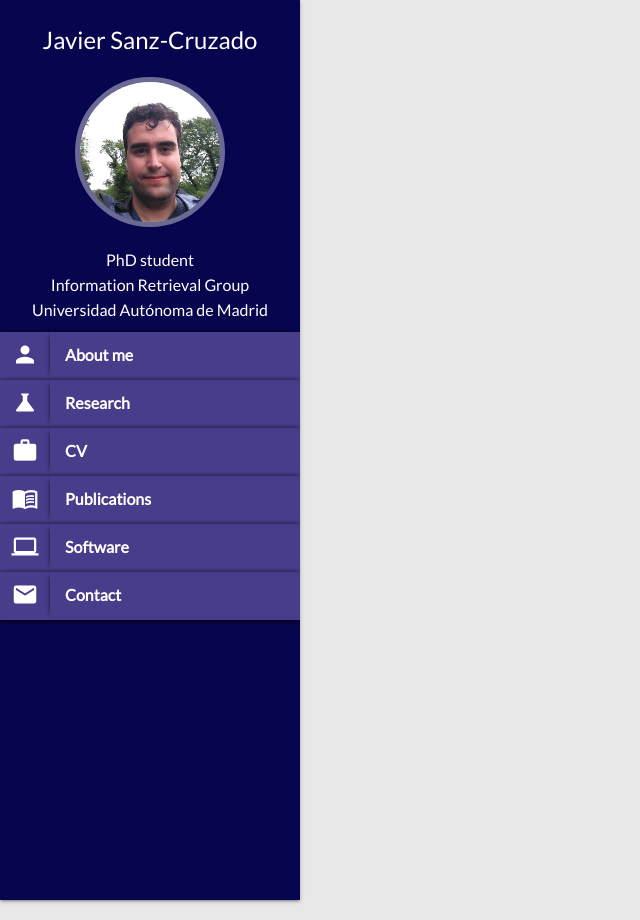
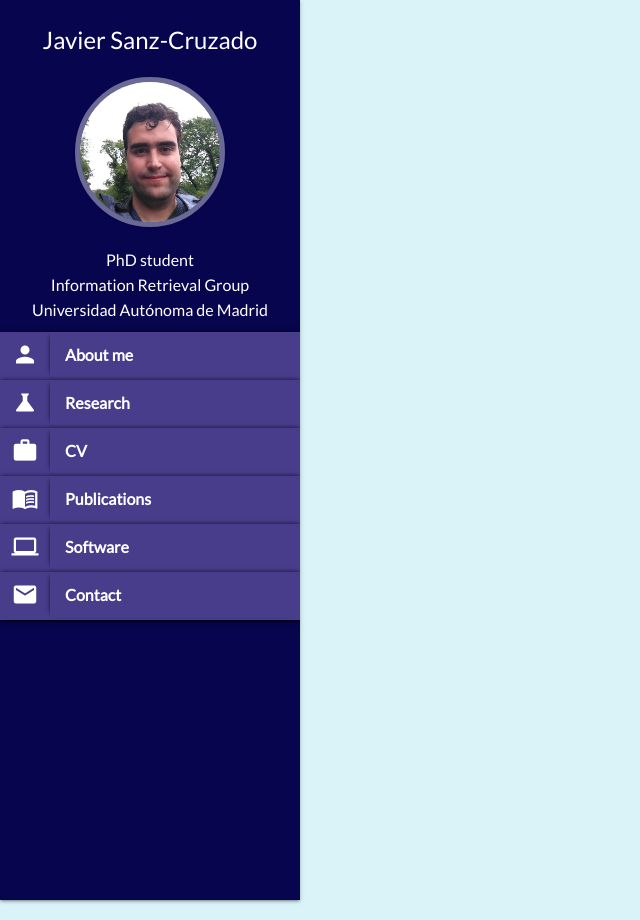
Before and after one commit to JavierSanzCruza/javiersanzcruza.github.io, a Jekyll site: the page built from index.md, in a window 1280 px wide. Shown: the whole page, without its empty margins (0-640 px from the left). Built offline with Jekyll 4.4.1, drawn with Linux system fonts in a browser that asks for light colours; nearby versions of some CDN libraries.

Commit message:
Changed the background color

```diff
--- a/_sass/main.scss
+++ b/_sass/main.scss
@@ -1,6 +1,7 @@
 body
 {
-	background-color: #e8e8e8
+	background-color: #d9f3f9
+	/* #e8e8e8 */
 }
 
 .theme-header {
```
